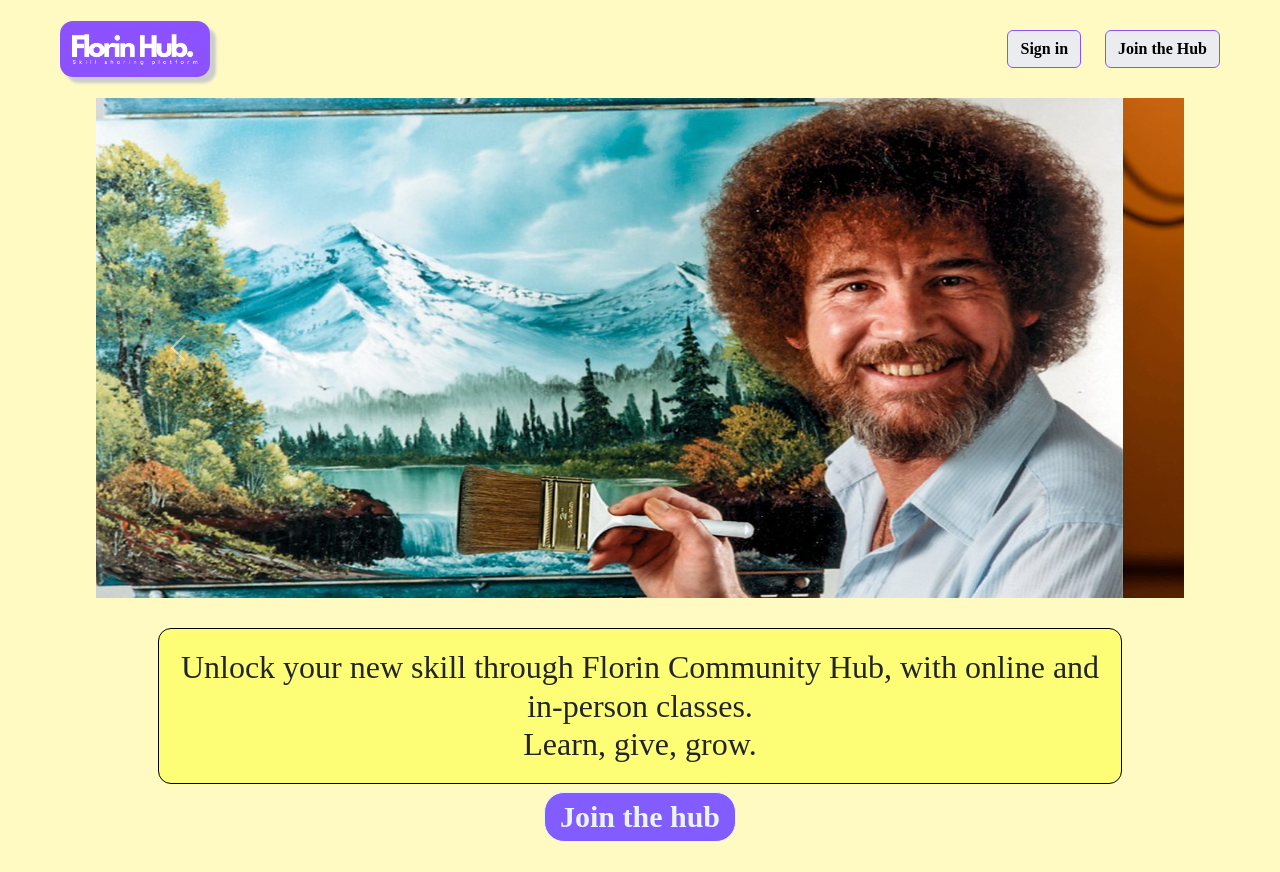
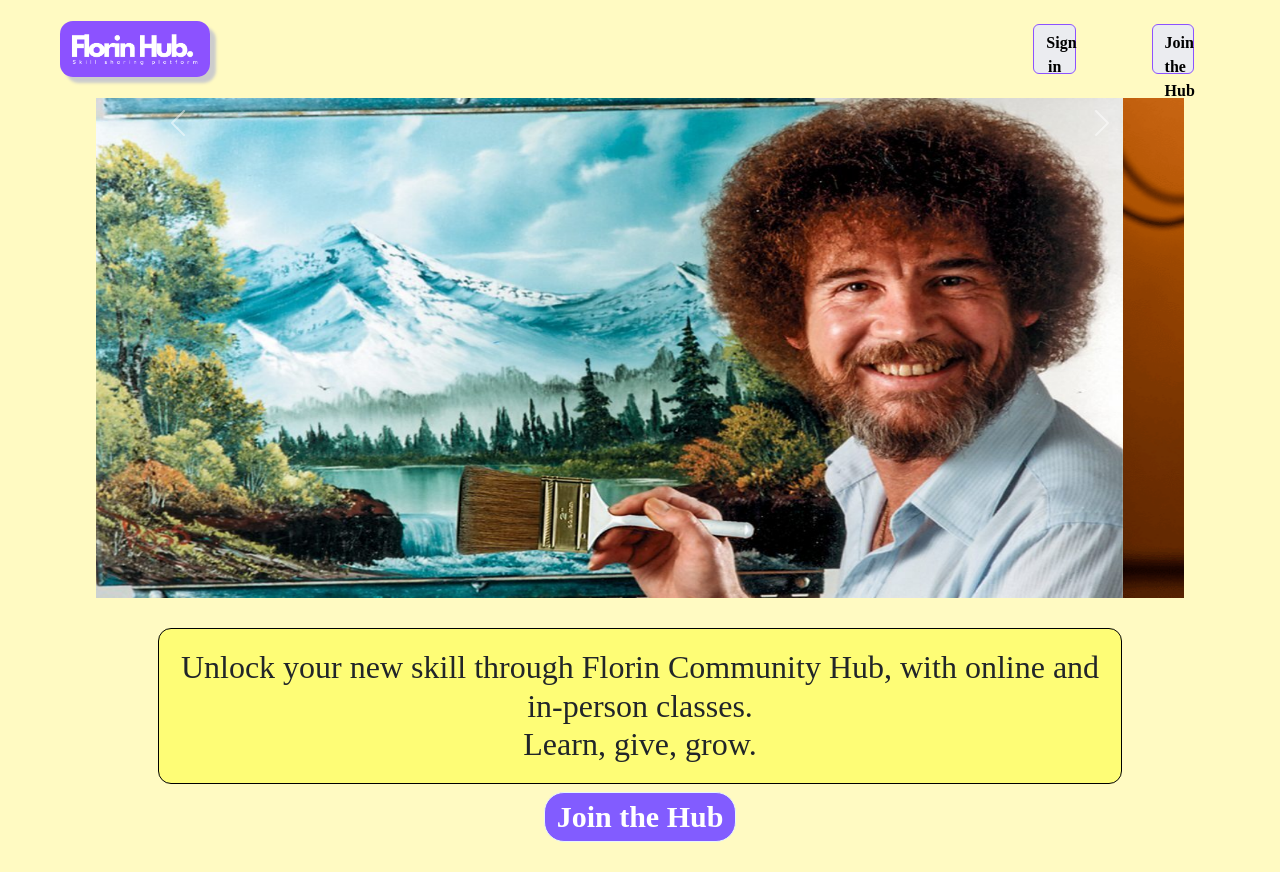
Before and after one commit to Chey-DB/Lap_2_Project_Front-End, a plain HTML site: page index.html in a window 1280 px wide. Drawn offline with nearby package versions, Linux system fonts and the light colour scheme.

Commit message:
added join the hub button

```diff
--- a/assets/css/index.css
+++ b/assets/css/index.css
@@ -12,6 +12,8 @@ a {
     text-decoration: none !important;
     color: black;
 }
+
+
 
 /*NAV*/
 .navbar {
@@ -77,7 +79,7 @@ font-weight: 700 !important;
     border-width: thin;
 }
 
-input[type="submit"]{
+button{
     width: 20%;
     height: 50px;
     border: 1px solid;
@@ -91,11 +93,15 @@ input[type="submit"]{
     margin-left: auto;
     margin-right: auto;
  }
- input[type="submit"]:hover{
+ button:hover{
      border-color: #825cff;
      transition: .5s;
  }
 
+.jointhehub {
+    text-decoration: none !important;
+    color: white;
+}
 
 /* Media Queries*/
 @media (min-width: 768px) {
--- a/index.html
+++ b/index.html
@@ -52,7 +52,7 @@
                     <img src="./assets/images/changing_lightbulb.png" alt="changing light bulb" class="d-block">
                 </div>
                 <div class="carousel-item">
-                    <img src="./assets/images/Family cooking.jpg" alt="group of people" class="d-block">
+                    <img src="./assets/images/Family cooking.jpg" alt="family cooking" class="d-block">
                 </div>
                 <div class="carousel-item">
                     <img src="./assets/images/Sewing image.jpg" alt="group of people" class="d-block">
@@ -74,7 +74,7 @@
         <h2 class="welcome-message">Unlock your new skill through Florin Community Hub, with online and in-person classes.
         <br>
         Learn, give, grow. </h2>
-        <input type="submit" value="Join the hub">
+        <button><a class="jointhehub" href="register.html">Join the Hub</a></button>
     </section>
 
 </body>
```
Also changed, not shown: dashboard.html (+1 -1 lines).
